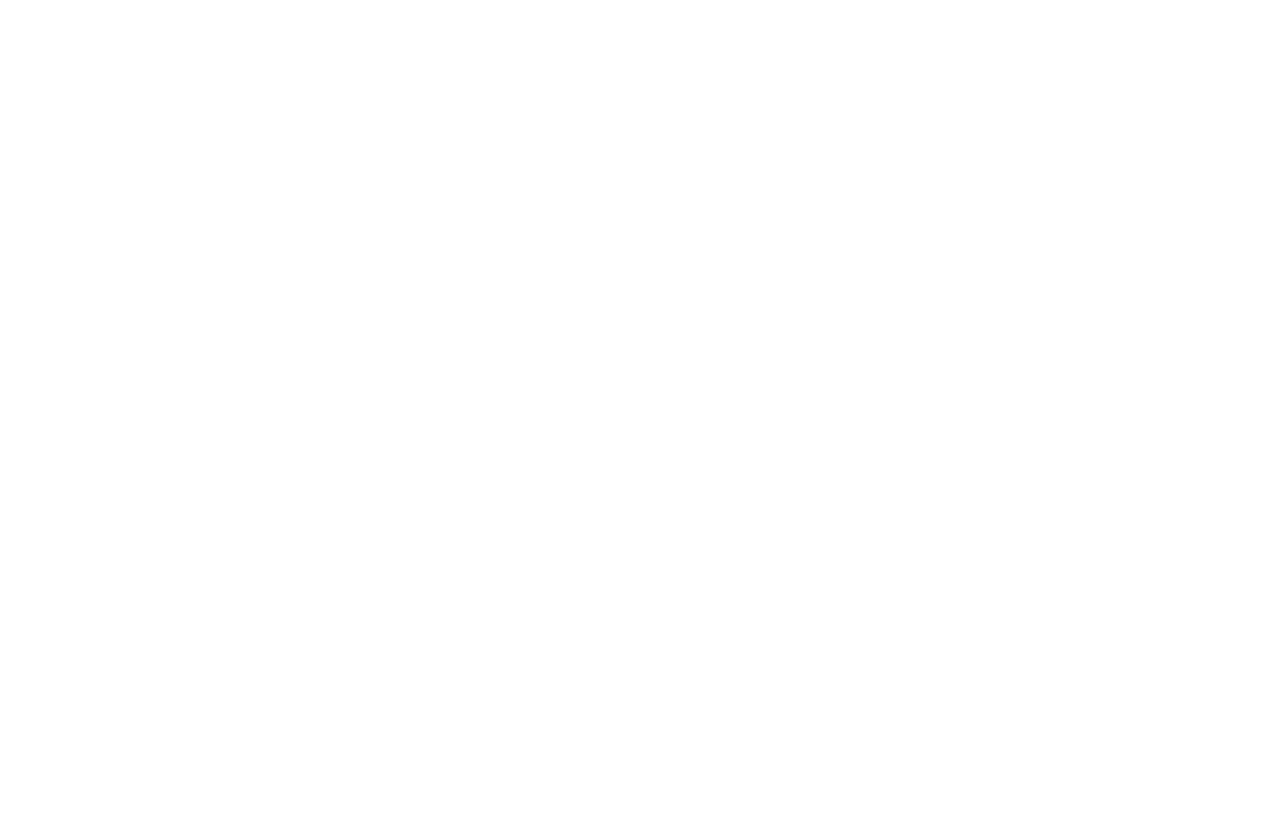
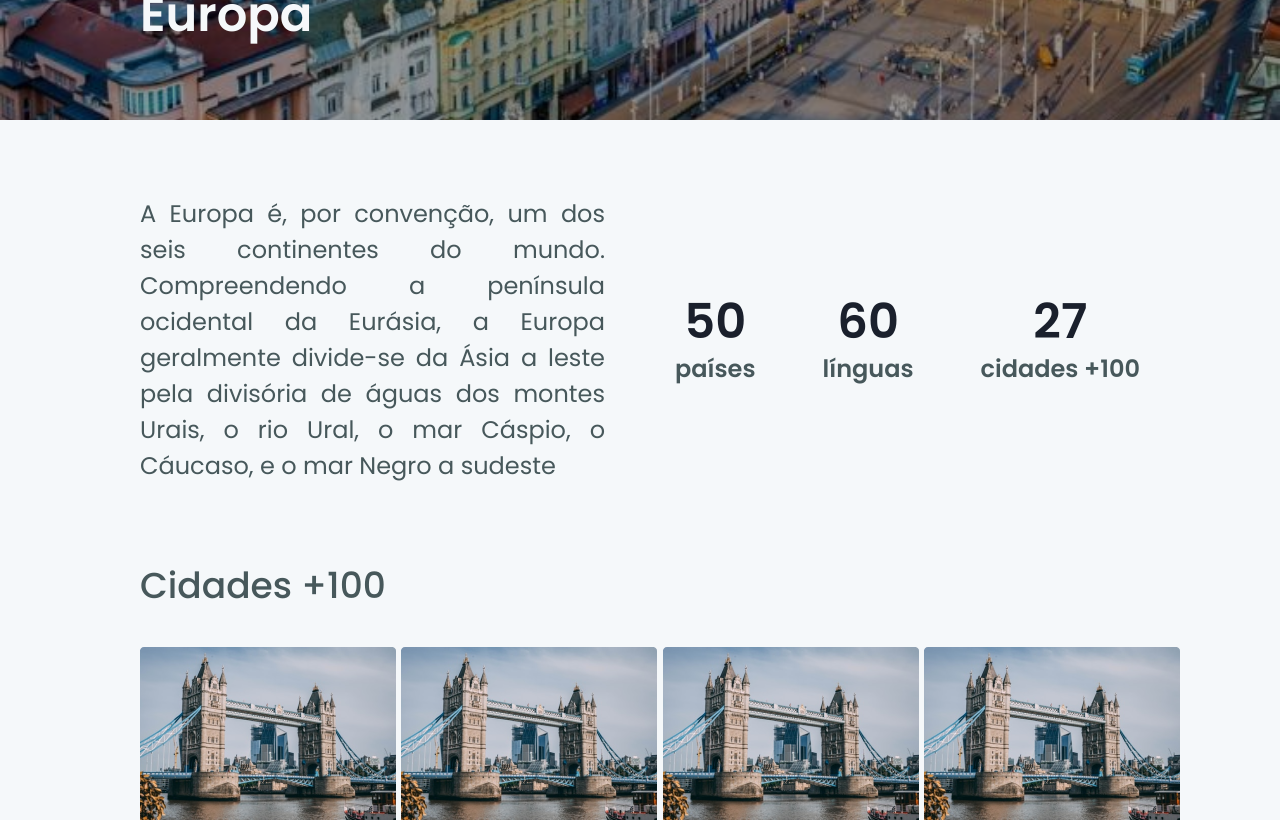
Before and after one commit to SilvioDiasJr/worldtrip-nextjs, a Next.js app: page /continents in a window 1280 px wide. Before the commit this address had no page. Shown: the part 480-1300 px from the top of the page. Before the commit the page ends 800 px from the top, so only its background shows below. Built offline with nearby package versions, Linux system fonts and the light colour scheme.

Commit message:
#feature - creating continents page

```diff
--- /dev/null
+++ b/src/pages/continents.tsx
@@ -0,0 +1,101 @@
+import { Flex, Box, Heading, Text, SimpleGrid } from '@chakra-ui/react'
+import BannerContinents from '../components/BannerContinents'
+import { CardCities } from '../components/CardCities'
+import { Navbar } from '../components/Navbar'
+
+export default function Continents() {
+  return (
+    <Flex w='100%' h='100%' flexDirection='column' alignItems='center' >
+      <Navbar goBack />
+      <BannerContinents />
+
+      <Box
+        h='100%'
+        maxWidth={1440}
+        alignItems='center'
+        paddingY='76'
+        paddingX='140'
+      >
+
+        <Flex w='100%' justifyContent='space-between' alignItems='center' mb='80px'>
+          <Text fontSize='24' fontWeight='normal' color='headings_dark' textAlign='justify' flex='1'>
+            A Europa é, por convenção, um dos seis continentes do mundo.
+            Compreendendo a península ocidental da Eurásia,
+            a Europa geralmente divide-se da Ásia a leste pela divisória de águas dos montes
+            Urais, o rio Ural, o mar Cáspio, o Cáucaso, e o mar Negro a sudeste
+          </Text>
+
+
+          <Flex flex='1' fontFamily='heading' justifyContent='space-between' ml='70' >
+            <Box textAlign='center'>
+              <Heading
+                fontSize='48'
+                fontWeight='600'
+                color='yellow_dark'
+              >
+                50
+              </Heading>
+              <Text
+                fontSize='24'
+                fontWeight='600'
+                color='headings_dark'
+              >
+                países
+              </Text>
+            </Box>
+            <Box textAlign='center'>
+              <Heading
+                fontSize='48'
+                fontWeight='600'
+                color='yellow_dark'
+              >
+                60
+              </Heading>
+              <Text
+                fontSize='24'
+                fontWeight='600'
+                color='headings_dark'
+              >
+                línguas
+              </Text>
+            </Box>
+            <Box textAlign='center'>
+              <Heading
+                fontSize='48'
+                fontWeight='600'
+                color='yellow_dark'
+              >
+                27
+              </Heading>
+              <Text
+                fontSize='24'
+                fontWeight='600'
+                color='headings_dark'
+              >
+                cidades +100
+              </Text>
+            </Box>
+          </Flex>
+        </Flex>
+
+        <Box w='100%'>
+          <Heading
+            fontSize='36'
+            fontWeight='500'
+            color='headings_dark'
+            mb='40px'
+          >
+            Cidades +100
+          </Heading>
+          <SimpleGrid w='100%' minChildWidth='215px' spacing={45} >
+            <CardCities />
+            <CardCities />
+            <CardCities />
+            <CardCities />
+            <CardCities />
+          </SimpleGrid>
+        </Box>
+      </Box>
+    </Flex>
+  )
+}
```
